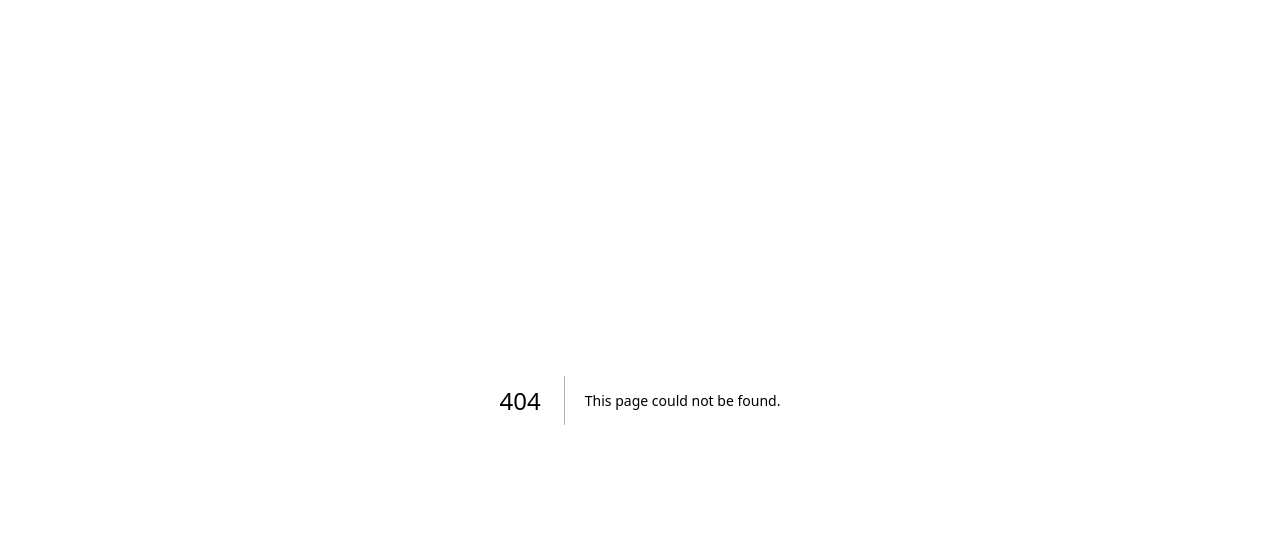
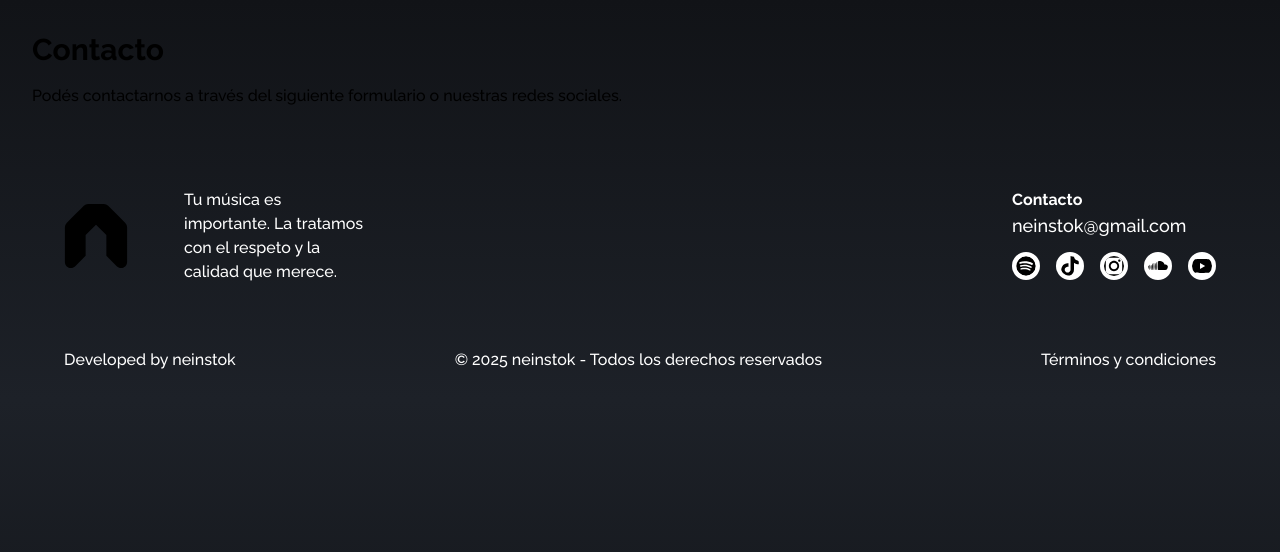
Before and after one commit to micabenitez/neinstok, a Next.js app: page /contacto in a window 1280 px wide. Before the commit this address had no page. Shown: the top 552 px of the page. Built offline with nearby package versions, Linux system fonts and the light colour scheme.

Commit message:
add more pages

```diff
--- a/src/app/components/Footer.jsx
+++ b/src/app/components/Footer.jsx
@@ -1,8 +1,7 @@
 function Footer() {
 return (
     <footer className="text-white px-10 py-6">
-            <div className="flex-col md:flex-row md:justify-between p-6">
-
+        <div className="flex flex-row justify-between p-6">
             <div className="flex justify-center items-center">
                 <svg width={64} height={64} className="">
                     <use href="/assets/sprite.svg#logo" />
@@ -11,12 +10,15 @@ function Footer() {
                 <svg width={56} height={56} className="">
                     <use href="/assets/sprite.svg#line" />
                 </svg>
-                    <p className="text-left max-w-48 text-balance">Tu música es importante. La tratamos con el respeto y la calidad que merece.</p>
+                <p className="text-left max-w-48 text-balance">
+                    Tu música es importante. La tratamos con el respeto y la calidad que
+                    merece.
+                </p>
             </div>
 
-                {/* Redes y contacto */}
+            {/* Redes sociales y contacto */}
             <div className="flex flex-col items-start gap-3">
-                    <div className="flex flex-col items-start mt-6">
+                <div className="flex flex-col items-start">
                     <p className="font-bold">Contacto</p>
                     <p className="text-lg">neinstok@gmail.com</p>
                 </div>
@@ -25,21 +27,40 @@ function Footer() {
                     <svg width={28} height={28} className="bg-white p-1 rounded-full">
                         <use href="/assets/sprite.svg#spotify" />
                     </svg>
-                        <svg width={28} height={28} aria-hidden="true" className="bg-white p-1 rounded-full">
+                    <svg
+                        width={28}
+                        height={28}
+                        aria-hidden="true"
+                        className="bg-white p-1 rounded-full"
+                    >
                         <use href="/assets/sprite.svg#tiktok" />
                     </svg>
-                        <svg width={28} height={28} aria-hidden="true" className="bg-white p-1 rounded-full">
+                    <svg
+                        width={28}
+                        height={28}
+                        aria-hidden="true"
+                        className="bg-white p-1 rounded-3xl"
+                    >
                         <use href="/assets/sprite.svg#instagram" />
                     </svg>
-                        <svg width={28} height={28} aria-hidden="true" className="bg-white p-1 rounded-full">
+                    <svg
+                        width={28}
+                        height={28}
+                        aria-hidden="true"
+                        className="bg-white p-1 rounded-full"
+                    >
                         <use href="/assets/sprite.svg#soundcloud" />
                     </svg>
-                        <svg width={28} height={28} aria-hidden="true" className="bg-white p-1 rounded-full">
+                    <svg
+                        width={28}
+                        height={28}
+                        aria-hidden="true"
+                        className="bg-white p-1 rounded-full"
+                    >
                         <use href="/assets/sprite.svg#youtube" />
                     </svg>
                 </div>
             </div>
-
         </div>
 
         <div className="flex flex-col md:flex-row md:justify-between p-6 items-start md:items-center md:mt-4">
--- /dev/null
+++ b/src/app/contacto/page.js
@@ -0,0 +1,8 @@
+export default function ContactoPage() {
+    return (
+      <div className="p-8">
+        <h1 className="text-3xl font-bold mb-4">Contacto</h1>
+        <p>Podés contactarnos a través del siguiente formulario o nuestras redes sociales.</p>
+      </div>
+    );
+  }
--- a/src/app/layout.js
+++ b/src/app/layout.js
@@ -1,3 +1,4 @@
+import Footer from "./components/Footer";
 import { raleway } from "./fonts";
 import "./globals.css";
 
@@ -14,6 +15,7 @@ export default function RootLayout({ children }) {
         className={`bg-gradient-to-b from-[#111317] via-[#1d2128] to-[#111317] min-h-screen font-raleway`}
       >
         {children}
+      <Footer />
       </body>
     </html>
   );
--- a/src/app/page.js
+++ b/src/app/page.js
@@ -1,5 +1,4 @@
 'use client'
-import Footer from "./components/Footer";
 import About from "./components/About";
 import Services from "./components/Services";
 import Header from "./components/Header";
@@ -44,7 +43,6 @@ export default function Home() {
         <About ref={sections.about}/>
         <Portfolio ref={sections.portfolio} />
         <Services ref={sections.services}/>
-        <Footer />
       </div>
     </>
   );
--- /dev/null
+++ b/src/app/portafolio/page.js
@@ -0,0 +1,8 @@
+export default function PortfolioPage() {
+    return (
+      <div className="p-8">
+        <h1 className="text-3xl font-bold mb-4">Portafolio</h1>
+        <p>Una selección de mis trabajos en producción, mezcla y mastering.</p>
+      </div>
+    );
+}
--- /dev/null
+++ b/src/app/servicios/page.js
@@ -0,0 +1,8 @@
+export default function ServiciosPage() {
+    return (
+      <div className="p-8">
+        <h1 className="text-3xl font-bold mb-4">Servicios</h1>
+        <p>Soluciones de audio profesionales para llevar tu proyecto al siguiente nivel</p>
+      </div>
+    );
+  }
--- /dev/null
+++ b/src/app/sobre-nosotros/page.js
@@ -0,0 +1,8 @@
+export default function SobreNosotrosPage() {
+    return (
+      <div className="p-8">
+        <h1 className="text-3xl font-bold mb-4">Sobre Neinstok</h1>
+        <p>Donde tu visión y mi experiencia se unen para crear un sonido único</p>
+      </div>
+    );
+  }
```
Lines whose indentation alone changed are shown as unchanged.
